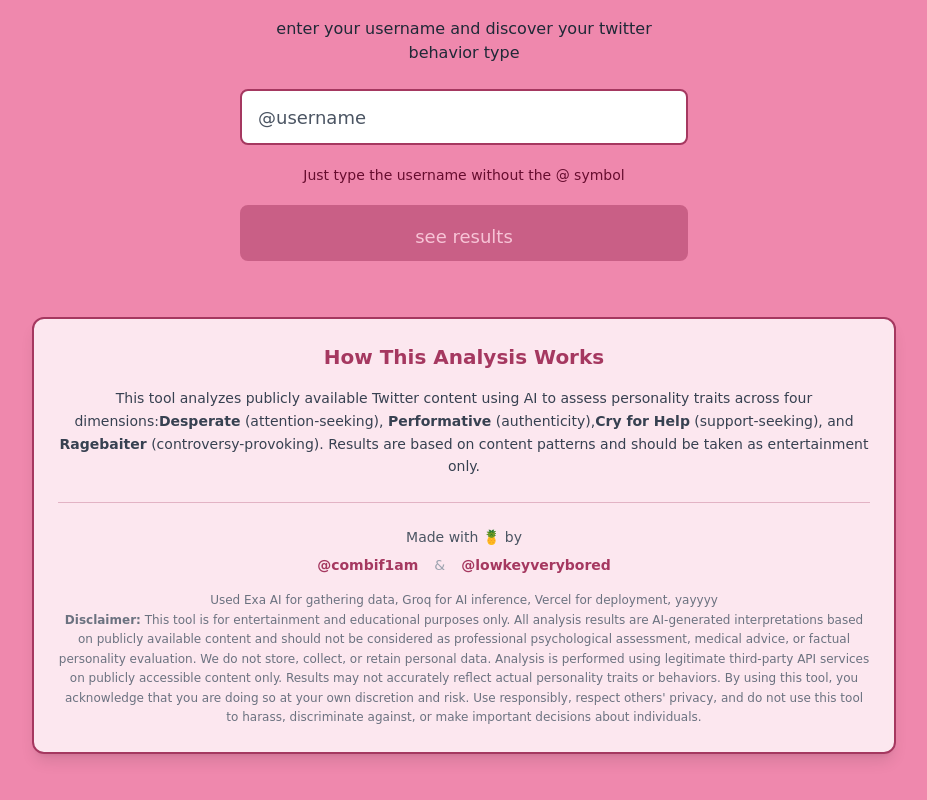
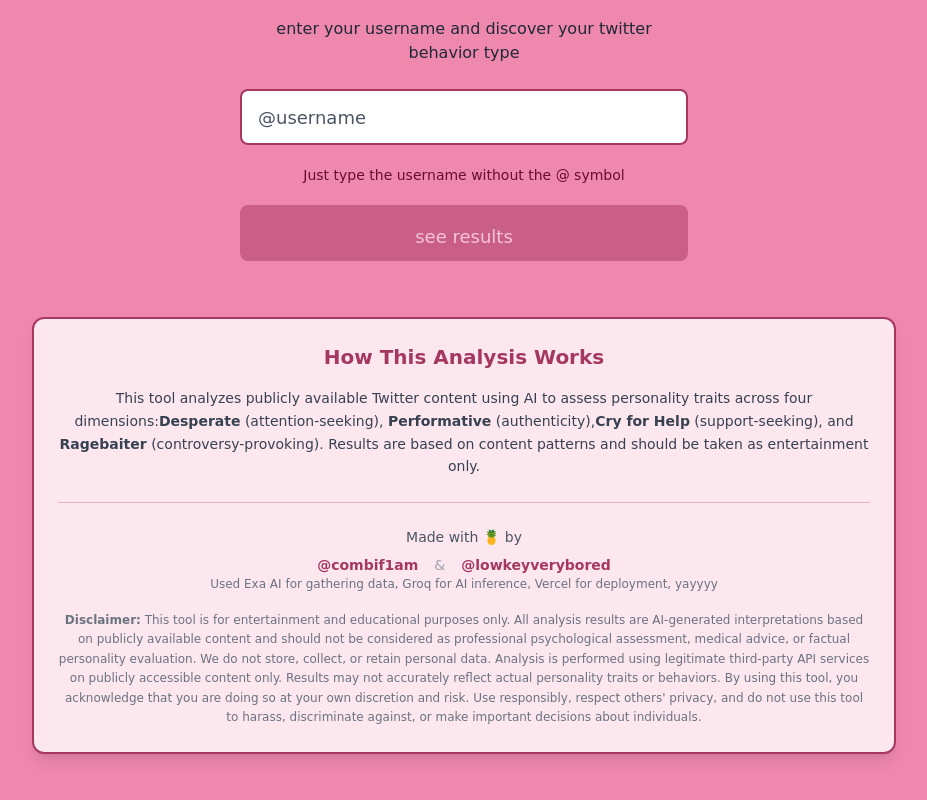
Before and after one commit to Srihar1-raman/oomfs, a Next.js app: page / in a window 1280 px wide. Shown: the part 735-1535 px from the top of the page, without its empty margins (176-1103 px from the left). Built offline with nearby package versions, Linux system fonts and the light colour scheme; a web font is replaced by a local one.

Commit message:
page tsx

```diff
--- a/app/page.tsx
+++ b/app/page.tsx
@@ -608,12 +608,10 @@ export default function Home() {
                   @lowkeyverybored
                 </a>
               </div>
+              <p className="text-xs text-gray-500 leading-relaxed">  Used Exa AI for gathering data, Groq for AI inference, Vercel for deployment, yayyyy </p>
         </div>
 
-        <div className="text-center">
-          <p className="text-xs text-gray-500 leading-relaxed">  Used Exa AI for gathering data, Groq for AI inference, Vercel for deployment, yayyyy </p>
 
-        </div>
 
             <div className="text-center">
               <p className="text-xs text-gray-500 leading-relaxed"> <strong>Disclaimer:</strong> This tool is for entertainment and educational purposes only. All analysis results are AI-generated interpretations based on publicly available content and should not be considered as professional psychological assessment, medical advice, or factual personality evaluation. We do not store, collect, or retain personal data. Analysis is performed using legitimate third-party API services on publicly accessible content only. Results may not accurately reflect actual personality traits or behaviors. By using this tool, you acknowledge that you are doing so at your own discretion and risk. Use responsibly, respect others&apos; privacy, and do not use this tool to harass, discriminate against, or make important decisions about individuals. </p>
```
